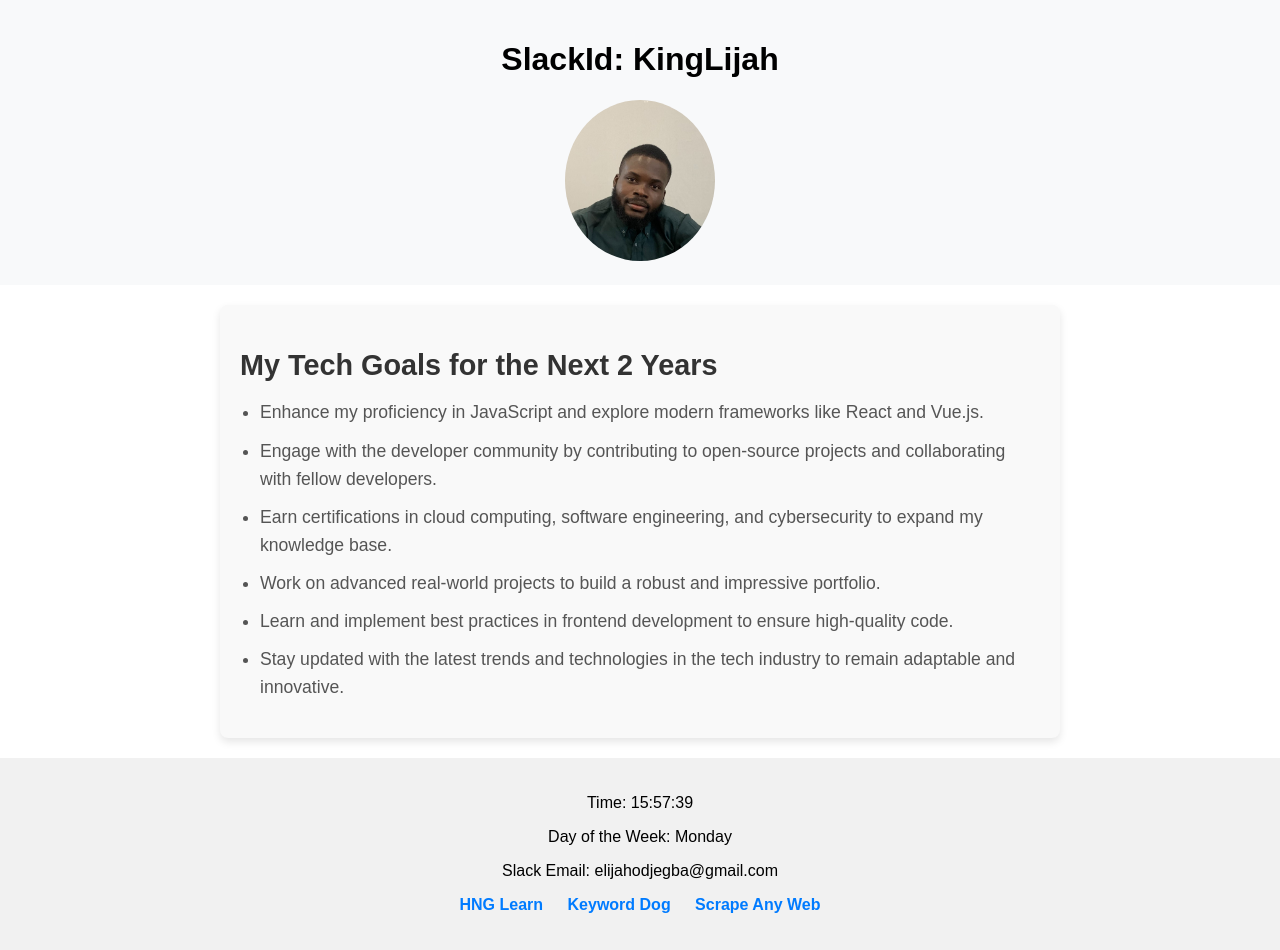
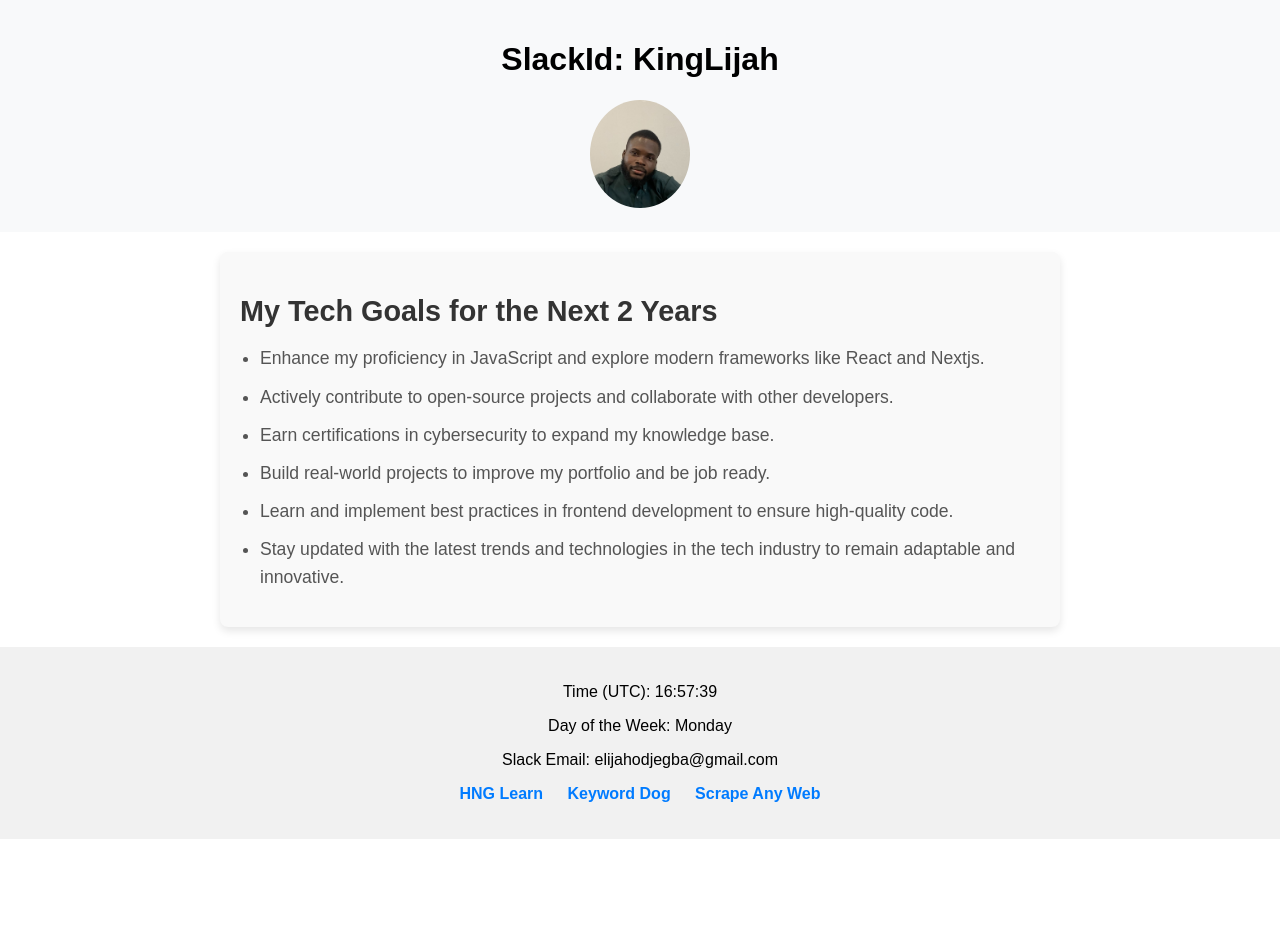
Before and after one commit to Elijahdre/task-one-hng, a plain HTML site: page index.html in a window 1280 px wide. After the commit the page ends 839 px from the top, so only its background shows below. Drawn offline with Linux system fonts and the light colour scheme.

Commit message:
update links

```diff
--- a/index.html
+++ b/index.html
@@ -13,53 +13,30 @@
       src="elijah.jpg"
       alt="Profile Picture"
       data-testid="slackProfilePicture"
-        width="natural-width"
-        height="natural-height"
+      width="100"
+      height="100"
     />
   </header>
   <section>
     <h2>My Tech Goals for the Next 2 Years</h2>
     <ul>
-            <li>Enhance my proficiency in JavaScript and explore modern frameworks like React and Vue.js.</li>
-            <li>Engage with the developer community by contributing to open-source projects and collaborating with fellow developers.</li>
-            <li>Earn certifications in cloud computing, software engineering, and cybersecurity to expand my knowledge base.</li>
-            <li>Work on advanced real-world projects to build a robust and impressive portfolio.</li>
+      <li>Enhance my proficiency in JavaScript and explore modern frameworks like React and Nextjs.</li>
+      <li>Actively contribute to open-source projects and collaborate with other developers.</li>
+      <li>Earn certifications in cybersecurity to expand my knowledge base.</li>
+      <li>Build real-world projects to improve my portfolio and be job ready.</li>
       <li>Learn and implement best practices in frontend development to ensure high-quality code.</li>
       <li>Stay updated with the latest trends and technologies in the tech industry to remain adaptable and innovative.</li>
     </ul>
   </section>
   <footer>
-      <p data-testid="currentTimeUTC">Time: <span id="utcTime"></span></p>
-      <p data-testid="currentDay">
-        Day of the Week: <span id="currentDay"></span>
-      </p>
+    <p data-testid="currentTimeUTC">Time (UTC): <span id="utcTime">Loading...</span></p>
+    <p data-testid="currentDay">Day of the Week: <span id="currentDay"></span></p>
     <p data-testid="slackEmail">Slack Email: elijahodjegba@gmail.com</p>
     <nav>
       <ul>
-          <li>
-            <a
-              href="https://hng.tech/learn"
-              target="_blank"
-              data-testid="hngLink"
-              >HNG Learn</a
-            >
-          </li>
-          <li>
-            <a
-              href="https://keyword.dog"
-              target="_blank"
-              data-testid="keywordLink"
-              >Keyword Dog</a
-            >
-          </li>
-          <li>
-            <a
-              href="https://scrapeanyweb.site"
-              target="_blank"
-              data-testid="scrapeanywebLink"
-              >Scrape Any Web</a
-            >
-          </li>
+        <li><a href="https://hng.tech/learn" target="_blank" data-testid="hngLink">HNG Learn</a></li>
+        <li><a href="https://keyword.dog" target="_blank" data-testid="keywordLink">Keyword Dog</a></li>
+        <li><a href="https://scrapeanyweb.site" target="_blank" data-testid="scrapeanywebLink">Scrape Any Web</a></li>
       </ul>
     </nav>
   </footer>
--- a/script.js
+++ b/script.js
@@ -1,9 +1,15 @@
 document.addEventListener("DOMContentLoaded", function () {
   function updateTime() {
     const now = new Date();
+
+    // Calculate Nigerian time (GMT+1)
+    now.setHours(now.getHours() + 1);
+
+    // UTC time
     const utcTime = now.toUTCString().split(" ")[4];
+    // Day of the week
     const day = now.toLocaleString("en-US", { weekday: "long" });
-
+    // Update HTML elements
     document.getElementById("utcTime").textContent = utcTime;
     document.getElementById("currentDay").textContent = day;
   }
```
Also changed, not shown: app_screenshot.png (deleted), murple_logo.png (deleted), 2 other files. Lines whose indentation alone changed are shown as unchanged.
